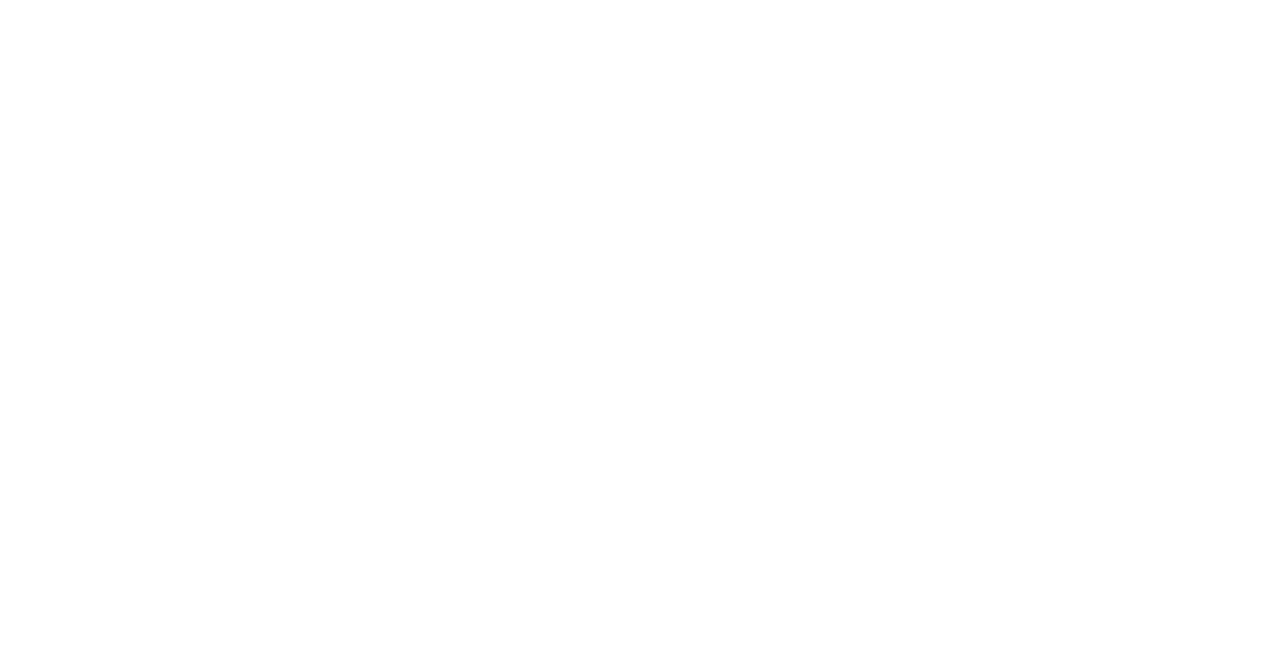
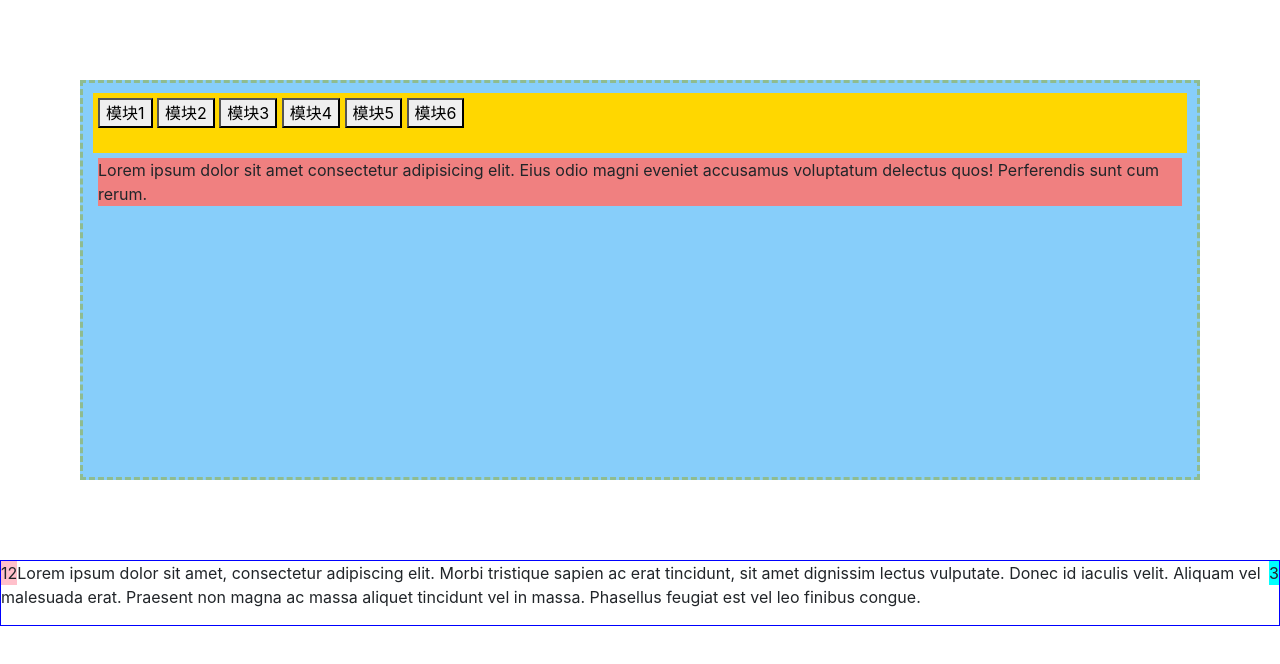
Before and after one commit to JiaqiJia/VuePrgm, a plain HTML site: page DomExercise/CSSuse.html in a window 1280 px wide. Drawn offline with Linux system fonts and the light colour scheme.

Commit message:
CSS的部分有改动

```diff
--- a/DomExercise/CSSuse.html
+++ b/DomExercise/CSSuse.html
@@ -1,5 +1,6 @@
 <!DOCTYPE html>
 <html lang="en">
+
 <head>
     <meta charset="UTF-8">
     <meta name="viewport" content="width=device-width, initial-scale=1.0">
@@ -11,8 +12,11 @@
     <!--
         <link rel="stylesheet" type="text/css" href="XXstyle.css">
      -->
+    <link rel="stylesheet" href="../lib/bootstrap-4.3.1.css">
+    <link rel="stylesheet" href="../lib/mycssfile.css">
 
 </head>
+
 <body>
     <!-- CSS样式有三种使用方法 -->
 
@@ -25,11 +29,39 @@
         </style>
      -->
 
-     <!-- ======================================== -->
+    <!-- ======================================== -->
     <!-- 第三种方法：使用内部样式-->
     <!-- ======================================== -->
     <!--
         <p style="在这里写入样式"></p>
      -->
+
+    <div id="app">
+        <div class="maincontainer">
+            <div class="mheader">
+                <button>模块1</button>
+                <button>模块2</button>
+                <button>模块3</button>
+                <button>模块4</button>
+                <button>模块5</button>
+                <button>模块6</button>
+            </div>
+            <div class="mbody">
+                <p>Lorem ipsum dolor sit amet consectetur adipisicing elit. Eius odio magni eveniet accusamus voluptatum
+                    delectus quos! Perferendis sunt cum rerum.</p>
+            </div>
+        </div>
+    </div>
+    <section>
+        <div class="left">1</div>
+        <div class="left">2</div>
+        <div class="right">3</div>
+        <p>Lorem ipsum dolor sit amet, consectetur adipiscing elit.
+            Morbi tristique sapien ac erat tincidunt, sit amet dignissim
+            lectus vulputate. Donec id iaculis velit. Aliquam vel
+            malesuada erat. Praesent non magna ac massa aliquet tincidunt
+            vel in massa. Phasellus feugiat est vel leo finibus congue.</p>
+    </section>
 </body>
+
 </html>
--- /dev/null
+++ b/lib/mycssfile.css
@@ -0,0 +1,34 @@
+.maincontainer {
+    background-color: lightskyblue;
+    border: dashed 3px darkseagreen;
+    height: 50vh;
+    padding: 10px;
+    margin: 10vh;
+}
+
+.mheader {
+    background-color: gold;
+    float: none;
+    height: 60px;
+    width: 100%;
+    padding: 5px;
+}
+
+.mbody {
+    background-color: lightcoral;
+    margin: 5px;
+}
+
+section {
+    border: 1px solid blue;
+}
+
+div.left {
+    float: left;
+    background: pink;
+}
+
+div.right {
+    float: right;
+    background: cyan;
+}
```
Also changed, not shown: summary/Vue语法和命令符的总结08.html (added, +33 -0 lines).
